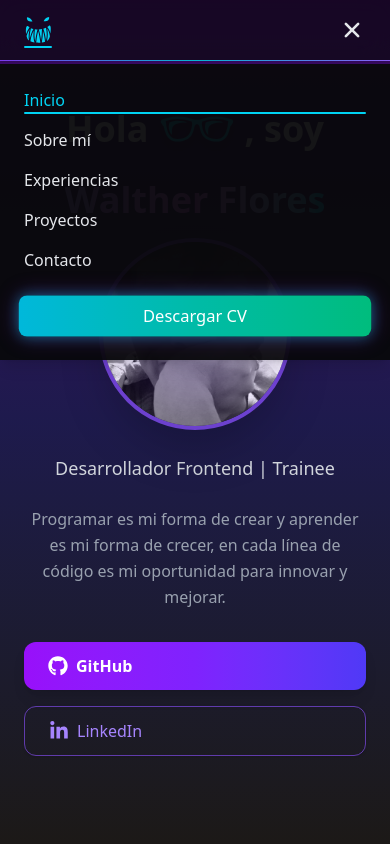
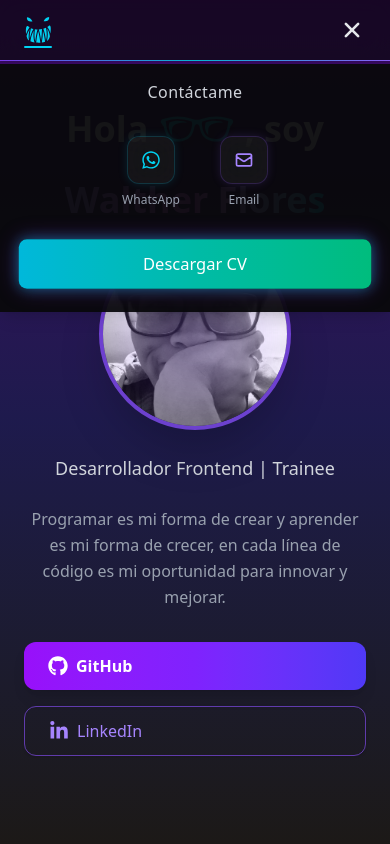
Before and after one commit to walther-fs/portfolio-web, a React (Vite) app: page / in a window 390 px wide. Both pictures are taken after a click on the button "Abrir menú". Shown: the top 844 px of the page. Built offline with nearby package versions, Linux system fonts and the light colour scheme.

Commit message:
Fixed FAQ & applied animations

```diff
--- a/src/App.tsx
+++ b/src/App.tsx
@@ -27,6 +27,7 @@ function App() {
       <ScrollToTop />
       <Toaster
         position="bottom-center"
+        containerStyle={{ bottom: 125 }}
         toastOptions={{
           style: {
             background: "#1a1a1a",
--- a/src/components/About.tsx
+++ b/src/components/About.tsx
@@ -1,6 +1,7 @@
 import { motion, AnimatePresence, easeOut } from "framer-motion";
 import { FaJava, FaChevronDown } from "react-icons/fa6";
 import { DiMsqlServer } from "react-icons/di";
+import { useState } from "react";
 import {
   SiHtml5,
   SiCss3,
@@ -68,6 +69,11 @@ const faqs = [
 ];
 
 export default function About() {
+  const [activeIndex, setActiveIndex] = useState<number | null>(null);
+
+  const toggle = (idx: number) => {
+    setActiveIndex((current) => (current === idx ? null : idx));
+  };
   return (
     <section
       id="about"
@@ -76,23 +82,32 @@ export default function About() {
     >
       <div className="max-w-6xl mx-auto grid grid-cols-1 md:grid-cols-2 gap-12 items-start">
         <motion.article
-          initial={{ opacity: 0, y: -20 }}
-          whileInView={{ opacity: 1, y: 0 }}
-          viewport={{ once: false, amount: 0.3 }}
+          initial={{ opacity: 0, x: -50 }}
+          whileInView={{ opacity: 1, x: 0 }}
           transition={{ duration: 0.8 }}
+          viewport={{ once: false, amount: 0.4 }}
         >
-          <h2
+          <motion.h2
             id="about-title"
             className="text-3xl md:text-4xl font-bold mb-8 bg-gradient-to-r from-cyan-400 to-violet-400 bg-clip-text text-transparent"
+            initial={{ opacity: 0, y: -50 }}
+            whileInView={{ opacity: 1, y: 0 }}
+            transition={{
+              duration: 1,
+              ease: "easeOut",
+              type: "spring",
+              bounce: 0.4,
+            }}
+            viewport={{ once: false, amount: 0.6 }}
           >
             Sobre mí
-          </h2>
+          </motion.h2>
           <div className="space-y-6 text-gray-300 leading-relaxed text-lg mb-10">
             <motion.p
               initial={{ opacity: 0, y: 20 }}
               whileInView={{ opacity: 1, y: 0 }}
-              viewport={{ once: false, amount: 0.3 }}
               transition={{ duration: 0.8, delay: 0.1 }}
+              viewport={{ once: false, amount: 0.4 }}
             >
               Soy un desarrollador{" "}
               <strong className="text-cyan-400">Frontend </strong>
@@ -102,8 +117,8 @@ export default function About() {
             <motion.p
               initial={{ opacity: 0, y: 20 }}
               whileInView={{ opacity: 1, y: 0 }}
-              viewport={{ once: false, amount: 0.3 }}
               transition={{ duration: 0.8, delay: 0.2 }}
+              viewport={{ once: false, amount: 0.4 }}
             >
               Me apasiona idear y construir interfaces para sitios y
               aplicaciones Web mediante{" "}
@@ -115,8 +130,8 @@ export default function About() {
             <motion.p
               initial={{ opacity: 0, y: 20 }}
               whileInView={{ opacity: 1, y: 0 }}
-              viewport={{ once: false, amount: 0.3 }}
               transition={{ duration: 0.8, delay: 0.3 }}
+              viewport={{ once: false, amount: 0.4 }}
             >
               Mi objetivo es seguir creciendo constantemente como desarrollador
               y contribuir en proyectos que impacten positivamente en las
@@ -125,12 +140,11 @@ export default function About() {
           </div>
         </motion.article>
         <motion.section
-          aria-labelledby="skills-title"
-          initial={{ opacity: 0, y: 30 }}
-          whileInView={{ opacity: 1, y: 0 }}
-          viewport={{ once: false, amount: 0.3 }}
+          initial={{ opacity: 0, x: 50 }}
+          whileInView={{ opacity: 1, x: 0 }}
           transition={{ duration: 0.8, delay: 0.2 }}
-          className="relative mt-8 md:mt-0"
+          viewport={{ once: false, amount: 0.4 }}
+          className="relative mt-8 md:mt-0 self-start"
         >
           <div className="rounded-2xl p-[1px] bg-gradient-to-r from-cyan-500/35 via-zinc-700/40 to-violet-500/35">
             <div className="bg-gradient-to-br from-gray-900/70 to-gray-800/40 backdrop-blur-xl rounded-2xl shadow-lg border border-cyan-500/30 p-6 relative overflow-hidden">
@@ -142,41 +156,37 @@ export default function About() {
                 Mis Habilidades
               </h3>
               <ul
-                className="grid grid-cols-2 sm:grid-cols-3 md:grid-cols-4"
+                className="grid grid-cols-2 md:grid-cols-2 lg:grid-cols-3 xl:grid-cols-4"
                 role="list"
               >
                 {skills.map(({ Icon, name, iconClass }, idx) => (
                   <motion.li
                     key={name}
-                    role="listitem"
-                    aria-label={`Habilidad en ${name}`}
-                    initial={{ opacity: 0, scale: 0.9 }}
-                    whileInView={{ opacity: 1, scale: 1 }}
-                    viewport={{ once: false, amount: 0.2 }}
-                    transition={{
-                      duration: 0.5,
-                      delay: idx * 0.05,
-                      ease: "easeOut",
-                    }}
-                    className={`group flex items-center justify-center gap-2 py-6 text-gray-300 transition duration-300
-                                ${
+                    className={[
+                      "group flex items-center justify-center gap-2 py-6 text-gray-300 transition duration-300",
+                      idx % 2 === 0 ? "border-r border-gray-700" : "",
+                      idx < skills.length - 2 ? "border-b border-gray-700" : "",
+                      (idx + 1) % 3 !== 0
+                        ? "lg:border-r lg:border-gray-700"
+                        : "lg:border-r-0",
+                      idx < skills.length - 3
+                        ? "lg:border-b lg:border-gray-700"
+                        : "lg:border-b-0",
+                      (idx + 1) % 4 !== 0
+                        ? "xl:border-r xl:border-gray-700"
+                        : "xl:border-r-0",
                       idx < skills.length - 4
-                                    ? "border-b border-gray-700"
-                                    : ""
-                                }
-                                ${
-                                  (idx + 1) % 4 !== 0
-                                    ? "border-r border-gray-700"
-                                    : ""
-                                }`}
+                        ? "xl:border-b xl:border-gray-700"
+                        : "xl:border-b-0",
+                    ].join(" ")}
+                    initial={{ opacity: 0, y: 20 }}
+                    whileInView={{ opacity: 1, y: 0 }}
+                    transition={{ duration: 0.7, delay: idx * 0.05 }}
+                    viewport={{ once: false, amount: 0.4 }}
+                    whileHover={{ scale: 1.06 }}
+                    whileTap={{ scale: 0.95 }}
                   >
-                    <Icon
-                      className={`w-7 h-7 ${iconClass} transition-transform duration-300 group-hover:scale-110`}
-                      role="img"
-                      aria-hidden="false"
-                      focusable="false"
-                      title={name}
-                    />
+                    <Icon className={`w-7 h-7 ${iconClass}`} />
                     <span className="text-sm font-medium">{name}</span>
                   </motion.li>
                 ))}
@@ -188,38 +198,50 @@ export default function About() {
           aria-labelledby="faq-title"
           initial={{ opacity: 0, scale: 0.95, y: 40 }}
           whileInView={{ opacity: 1, scale: 1, y: 0 }}
-          viewport={{ once: false, amount: 0.3 }}
           transition={{ duration: 0.8, ease: "easeOut", delay: 0.3 }}
+          viewport={{ once: false, amount: 0.4 }}
           className="col-span-1 md:col-span-2"
         >
-          <h3
+          <motion.h3
             id="faq-title"
             className="text-2xl font-semibold mb-6 text-cyan-400"
+            initial={{ opacity: 0, y: -40 }}
+            whileInView={{ opacity: 1, y: 0 }}
+            transition={{
+              duration: 1,
+              ease: "easeOut",
+              type: "spring",
+              bounce: 0.4,
+            }}
+            viewport={{ once: false, amount: 0.6 }}
           >
             Preguntas Frecuentes
-          </h3>
+          </motion.h3>
           <div className="grid grid-cols-1 md:grid-cols-2 gap-6">
-            {faqs.map((faq, idx) => (
+            {faqs.map((faq, idx) => {
+              const isOpen = activeIndex === idx;
+              return (
                 <Disclosure
                   key={idx}
                   as="div"
                   className="border-b border-gray-700"
                 >
-                {({ open }) => (
                   <>
                     <DisclosureButton
-                      className="group flex w-full justify-between items-center text-left text-gray-200 hover:text-cyan-400 font-medium py-3"
-                      aria-expanded={open}
+                      onClick={() => toggle(idx)}
+                      className="group flex w-full justify-between items-center text-left text-gray-200 hover:text-cyan-400 font-medium py-3 cursor-pointer"
+                      aria-expanded={isOpen}
                       aria-controls={`faq-panel-${idx}`}
                     >
                       {faq.question}
                       <FaChevronDown
-                        className="size-5 transition-transform group-data-[open]:rotate-180"
-                        aria-hidden="true"
+                        className={`size-5 transition-transform ${
+                          isOpen ? "rotate-180" : ""
+                        }`}
                       />
                     </DisclosureButton>
                     <AnimatePresence initial={false}>
-                      {open && (
+                      {isOpen && (
                         <DisclosurePanel
                           static
                           id={`faq-panel-${idx}`}
@@ -229,7 +251,7 @@ export default function About() {
                             initial={{ opacity: 0, y: -16 }}
                             animate={{ opacity: 1, y: 0 }}
                             exit={{ opacity: 0, y: -16 }}
-                            transition={{ duration: 0.25, ease: easeOut }}
+                            transition={{ duration: 0.25, ease: "easeOut" }}
                             className="pb-4 text-gray-400 text-sm leading-relaxed"
                           >
                             {faq.answer}
@@ -238,9 +260,9 @@ export default function About() {
                       )}
                     </AnimatePresence>
                   </>
-                )}
                 </Disclosure>
-            ))}
+              );
+            })}
           </div>
         </motion.section>
       </div>
--- a/src/components/Footer.tsx
+++ b/src/components/Footer.tsx
@@ -5,9 +5,8 @@ export default function Footer() {
       role="contentinfo"
     >
       <p className="text-sm text-gray-400">
-        © {new Date().getFullYear()}{" "}
-        <span className="font-medium text-gray-300">Walther Flores</span> ·{" "}
-        <span lang="es">Todos los derechos reservados</span>
+        © {new Date().getFullYear()} Walther Flores. Todos los derechos
+        reservados.
       </p>
     </footer>
   );
--- a/src/components/Header.tsx
+++ b/src/components/Header.tsx
@@ -1,6 +1,8 @@
 import { useState } from "react";
 import { IoMenu, IoClose } from "react-icons/io5";
 import { GiSharpSmile } from "react-icons/gi";
+import { FaWhatsapp } from "react-icons/fa6";
+import { HiOutlineMail } from "react-icons/hi";
 import { motion, AnimatePresence } from "framer-motion";
 import { useActiveSection } from "../hooks/useActiveSection";
 
@@ -107,38 +109,68 @@ export default function Header() {
             animate={{ opacity: 1, y: 0 }}
             exit={{ opacity: 0, y: -20 }}
           >
-            <ul className="flex flex-col gap-4 p-6 font-medium text-gray-200 relative">
-              {links.map((link) => (
-                <li key={link.id} className="relative">
-                  <a
-                    href={`#${link.id}`}
-                    onClick={() => toggleMenu()}
-                    className={`pb-1 transition ${
-                      active === link.id
-                        ? "text-cyan-400"
-                        : "hover:text-cyan-400"
-                    }`}
-                    aria-current={active === link.id ? "page" : undefined}
-                  >
-                    {link.label}
-                  </a>
-                  {active === link.id && (
-                    <motion.span
-                      layoutId="underline-mobile"
-                      className="absolute left-0 -bottom-0.5 w-full h-[2px] bg-cyan-400 rounded"
-                      transition={{ duration: 0.3, ease: "easeInOut" }}
-                    />
-                  )}
-                </li>
-              ))}
-            </ul>
+            {/* Título */}
+            <p className="text-center text-gray-300 font-medium tracking-wide mt-4">
+              Contáctame
+            </p>
+
+            {/* ÍCONOS CON TEXTO */}
+            <div className="flex justify-center gap-10 p-8">
+              {/* WhatsApp */}
+              <a
+                href="https://wa.me/51XXXXXXXXX"
+                target="_blank"
+                rel="noopener noreferrer"
+                onClick={toggleMenu}
+                aria-label="Ir a WhatsApp"
+                className="group flex flex-col items-center gap-2"
+              >
+                <div
+                  className="relative flex items-center justify-center w-12 h-12
+                   rounded-xl bg-white/5 backdrop-blur-md border border-cyan-500/20
+                   shadow-[0_0_10px_rgba(6,182,212,0.15)]
+                   transition transform group-hover:scale-110"
+                >
+                  <span className="absolute inset-0 rounded-xl bg-gradient-to-br from-cyan-500/20 to-violet-500/20 opacity-0 group-hover:opacity-100 transition" />
+                  <FaWhatsapp className="text-xl text-cyan-400 group-hover:text-cyan-300 transition" />
+                </div>
+                <span className="text-xs text-gray-400 group-hover:text-gray-300 transition">
+                  WhatsApp
+                </span>
+              </a>
+
+              {/* Email */}
+              <a
+                href="mailto:tuemail@example.com"
+                onClick={toggleMenu}
+                aria-label="Enviar correo"
+                className="group flex flex-col items-center gap-2"
+              >
+                <div
+                  className="relative flex items-center justify-center w-12 h-12
+                   rounded-xl bg-white/5 backdrop-blur-md border border-violet-500/20
+                   shadow-[0_0_10px_rgba(139,92,246,0.15)]
+                   transition transform group-hover:scale-110"
+                >
+                  <span className="absolute inset-0 rounded-xl bg-gradient-to-br from-violet-500/20 to-cyan-500/20 opacity-0 group-hover:opacity-100 transition" />
+                  <HiOutlineMail className="text-xl text-violet-400 group-hover:text-violet-300 transition" />
+                </div>
+                <span className="text-xs text-gray-400 group-hover:text-gray-300 transition">
+                  Email
+                </span>
+              </a>
+            </div>
+
+            {/* BOTÓN DESCARGAR CV */}
             <a
               href="/CV-Walther-Flores.pdf"
               download
+              onClick={toggleMenu}
               aria-label="Descargar currículum de Walther Flores en PDF"
-              className="block md:hidden bg-gradient-to-r from-cyan-500 via-teal-500 to-emerald-500
-                          text-white px-4 py-2 rounded-lg shadow hover:opacity-90
-                          transition text-center mx-6 mb-6 transform hover:scale-105 animate-pulse-slow"
+              className="block bg-gradient-to-r from-cyan-500 via-teal-500 to-emerald-500
+               text-white px-4 py-3 rounded-lg shadow-lg text-center mx-6 mb-6
+               hover:shadow-[0_0_10px_4px_rgba(6,182,212,0.6),0_0_20px_6px_rgba(16,185,129,0.5)]
+               transition transform hover:scale-105 animate-pulse-slow"
             >
               Descargar CV
             </a>
--- a/src/components/ScrollToTop.tsx
+++ b/src/components/ScrollToTop.tsx
@@ -26,7 +26,7 @@ export default function ScrollToTop() {
             key="scroll-to-top"
             onClick={scrollToTop}
             aria-label="Volver al inicio de la página"
-            className="fixed bottom-6 right-6 p-3 rounded-full shadow-lg cursor-pointer
+            className="fixed bottom-15 right-6 p-3 rounded-full shadow-lg cursor-pointer
                         bg-gradient-to-r from-cyan-500 to-violet-600 text-white
                         hover:from-cyan-400 hover:to-violet-500
                         transition-transform hover:scale-110 animate-pulse-slow
--- a/src/index.css
+++ b/src/index.css
@@ -50,6 +50,7 @@ button:focus-visible {
   border-radius: 6px;
   transition: outline 0.2s ease-in-out;
 }
+
 @keyframes enter {
   0% {
     opacity: 0;
```
Also changed, not shown: src/components/Contact.tsx (+10 -5 lines). Lines whose indentation alone changed are shown as unchanged.
